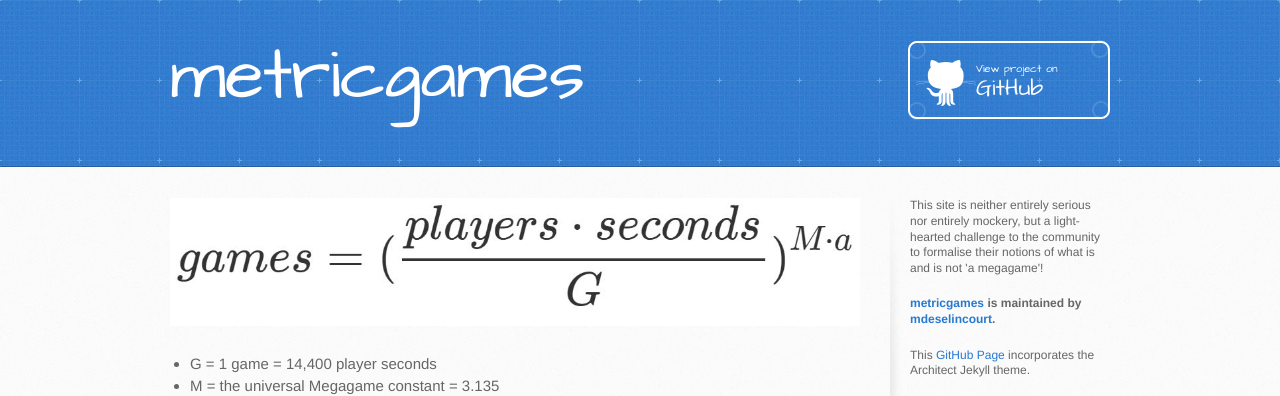
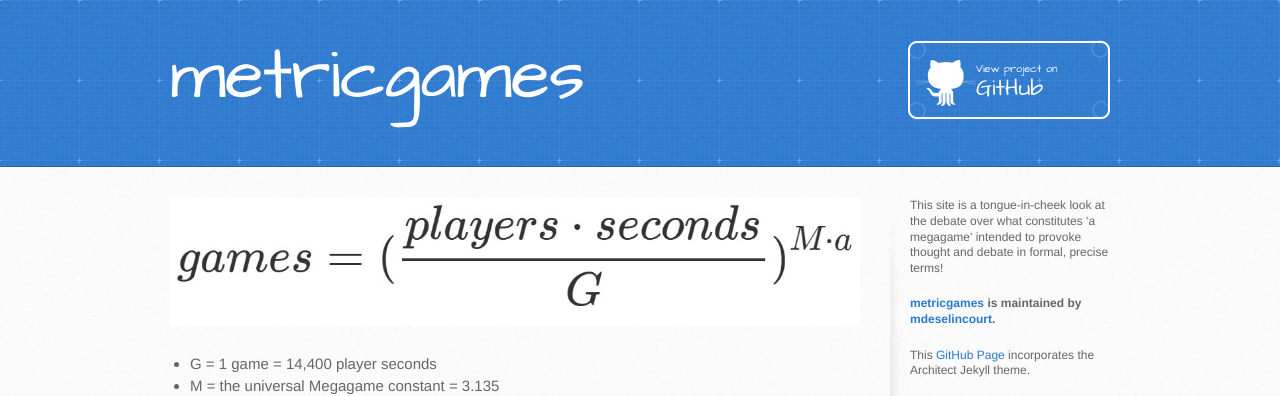
Before and after one commit to mdeselincourt/metricgames, a Jekyll site: the page built from docs/index.html, in a window 1280 px wide. Shown: the top 396 px of the page. Built offline with Jekyll 4.4.1, drawn with Linux system fonts in a browser that asks for light colours; the repository's description, which GitHub fills in, is left out.

Commit message:
Adjusted the sidebar disclaimer

```diff
--- a/docs/_layouts/default.html
+++ b/docs/_layouts/default.html
@@ -48,7 +48,7 @@
             </a>
           {% endif %}
 
-			<p>This site is neither entirely serious nor entirely mockery, but a light-hearted challenge to the community to formalise their notions of what is and is not 'a megagame'!</p>
+			<p>This site is a tongue-in-cheek look at the debate over what constitutes 'a megagame' intended to provoke thought and debate in formal, precise terms!</p>
 
           {% if site.github.is_project_page %}
             <p class="repo-owner"><a href="{{ site.github.repository_url }}">{{ site.github.repository_name }}</a> is maintained by <a href="{{ site.github.owner_url }}">{{ site.github.owner_name }}</a>.</p>
```
